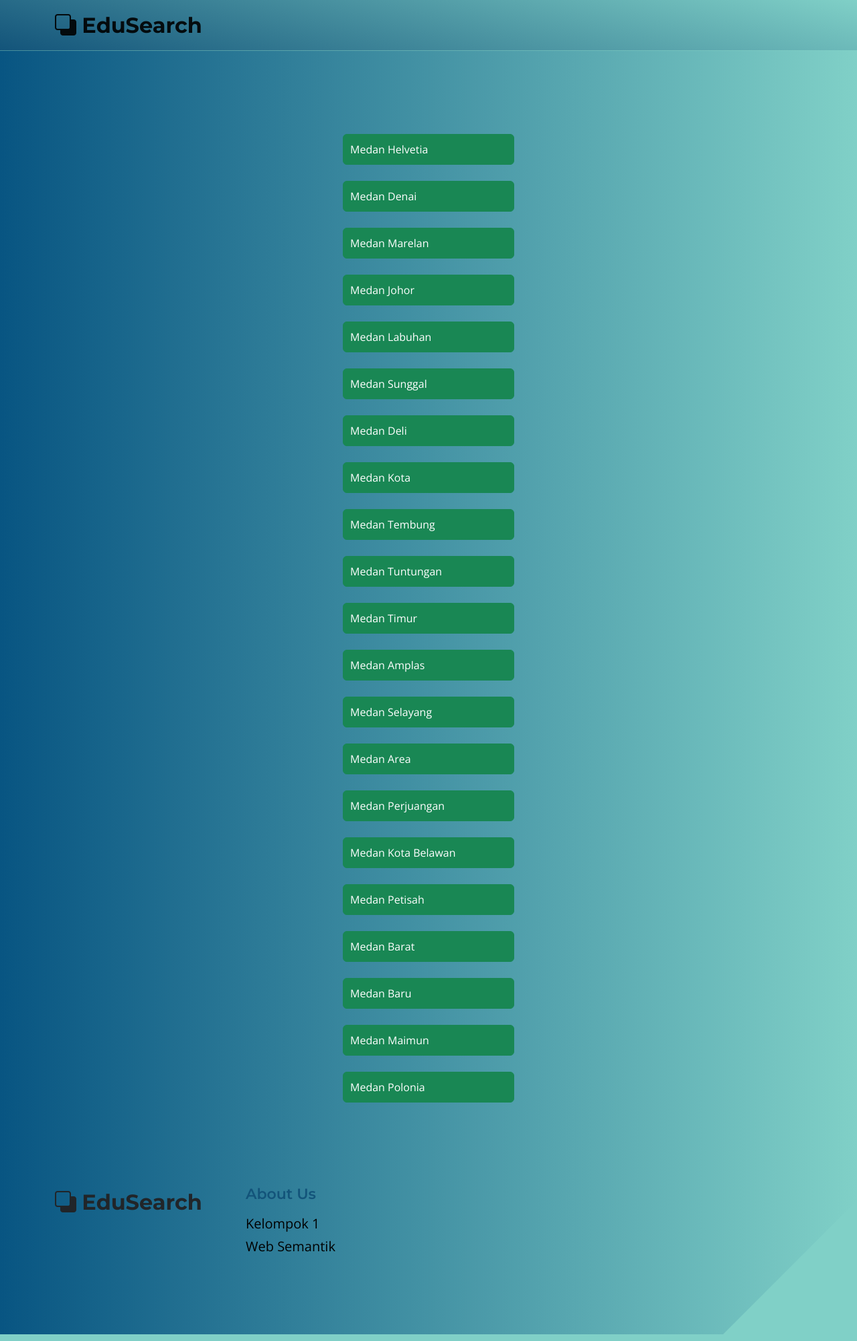
After one commit to saidmazaya/EduSearch, a Flask app: page /kecamatan in a window 1280 px wide. The commit adds this page. Shown: the whole page at 67% size. Run offline with Flask 3, Linux system fonts and the light colour scheme; some libraries are stand-ins or nearby versions.

Commit message:
Add flask import and route for kecamatan page

```diff
--- a/app.py
+++ b/app.py
@@ -2,6 +2,7 @@ from flask import Flask, render_template, jsonify, request
 from rdflib import Graph, Namespace,Literal,URIRef
 from rdflib.plugins.sparql import prepareQuery
 from SPARQLWrapper import SPARQLWrapper, JSON
+from flask import render_template, request, url_for
 import json
 
 app = Flask(__name__)
@@ -22,6 +23,22 @@ def run_query(query):
     sparql.setReturnFormat(JSON)
     results = sparql.query().convert()
     return results["results"]["bindings"]
+
+def get_bentuk_pendidikan_classification():
+    query = f"""
+    {PREFIXES}
+
+    SELECT DISTINCT ?bentukPendidikan
+    WHERE {{
+      ?individu instansi:namaSekolah ?namaSekolah ;
+                instansi:kindOf ?bentukPendidikan .
+      FILTER (
+        !CONTAINS(STR(?bentukPendidikan), "SPK")
+      )
+    }}
+    """
+    results = run_query(query)
+    return [{'bentukPendidikan': result['bentukPendidikan']['value']} for result in results]
 
 # Query SPARQL untuk mendapatkan informasi tentang TK Ar-Rayhan School
 query_string = f"""
@@ -57,6 +74,12 @@ def tk_ar_rayhan_info():
     results = run_query(query_string)
     return render_template('tk_info.html', results=results)
 
+@app.route('/kecamatan')
+def kecamatan():
+    # Add any logic or data retrieval needed for the kecamatan page
+    return render_template('kecamatan.html')
+
+
 @app.route('/')
 def home():
     data_to_pass = {
@@ -66,34 +89,44 @@ def home():
     }
     return render_template('home.html', data=data_to_pass)
 
+# Fungsi route '/index'
 @app.route('/index')
 def index():
     keyword = request.args.get('keyword', default='', type=str)
+    bentuk_pendidikan = request.args.get('bentukPendidikan', default='', type=str)
 
-    # Your existing SPARQL query with multiple optional patterns for different criteria
+    # Get bentuk_pendidikan_classification for dropdown
+    bentuk_pendidikan_classification = get_bentuk_pendidikan_classification()
+
+    # SPARQL query with filter for bentukPendidikan if available
     query_all_a = f"""
-    {PREFIXES}
+        {PREFIXES}
 
-    SELECT DISTINCT ?namaSekolah ?npsn ?akreditasi ?bentukPendidikan ?kecamatan
-    WHERE {{
-        ?individu instansi:namaSekolah ?namaSekolah ;
-                instansi:NPSN ?npsn ;
-                instansi:akreditasi ?akreditasi ;
-                instansi:kindOf ?bentukPendidikan ;
-                instansi:locatedIn ?kecamatan .
+        SELECT DISTINCT ?namaSekolah ?npsn ?akreditasi ?bentukPendidikan ?kecamatan
+        WHERE {{
+            ?individu instansi:namaSekolah ?namaSekolah ;
+                    instansi:NPSN ?npsn ;
+                    instansi:akreditasi ?akreditasi ;
+                    instansi:kindOf ?bentukPendidikan ;
+                    instansi:locatedIn ?kecamatan .
 
-        FILTER(
-            regex(STR(?namaSekolah), "{keyword}", "i") ||
-            regex(STR(?npsn), "{keyword}", "i")
-        )
-    }}
+            FILTER(
+                regex(STR(?namaSekolah), "{keyword}", "i") ||
+                regex(STR(?npsn), "{keyword}", "i")
+            )
+
+   {f'FILTER(?bentukPendidikan = "{bentuk_pendidikan}")' if bentuk_pendidikan else ''}
+
+}}
     """
-    if keyword:
+
+    if keyword or bentuk_pendidikan:
         results = run_query(query_all_a)
-        return render_template('index.html', results=results, keyword=keyword)
+        return render_template('index.html', results=results, keyword=keyword, bentuk_pendidikan_classification=bentuk_pendidikan_classification, selectedBentuk=bentuk_pendidikan)
     else:
+        # Include this line to get all bentuk pendidikan if no filter is applied
         all_query = run_query(query_all)
-        return render_template('index.html', all_query=all_query, keyword=keyword)
+        return render_template('index.html', all_query=all_query, keyword=keyword, bentuk_pendidikan_classification=bentuk_pendidikan_classification, selectedBentuk=bentuk_pendidikan)
 
 @app.route('/detail/<npsn>')
 def detail(npsn):
@@ -109,8 +142,12 @@ def detail(npsn):
                     instansi:namaSekolah ?namaSekolah ;
                     instansi:alamat ?alamat ;
                     instansi:lintang ?lintang ;
+                    instansi:Status ?status ;
+                    instansi:kabupaten ?kabupaten ;
                     instansi:bujur ?bujur ;
+                    instansi:tanggalPendirian ?tanggalPendirian ;
                     instansi:akreditasi ?akreditasi ;
+                    instansi:linkSekolah ?linkSekolah ;
                     instansi:kindOf ?bentukPendidikan ;
                     instansi:locatedIn ?kecamatan .
         }}
@@ -120,7 +157,6 @@ def detail(npsn):
     # Execute the SPARQL query
     data_detail = run_query(query_detail)
 
-
     # Pass the results to the template
     return render_template('detail.html', npsn=npsn, data=data_detail)
 
--- /dev/null
+++ b/templates/kecamatan.html
@@ -0,0 +1,154 @@
+<!doctype html>
+<html lang="en">
+    <head>
+        <meta charset="utf-8">
+        <meta name="viewport" content="width=device-width, initial-scale=1">
+
+        <meta name="description" content="">
+        <meta name="author" content="">
+
+        <title>Web Semantik</title>
+
+        <!-- CSS FILES -->
+        <link rel="preconnect" href="https://fonts.googleapis.com">
+        <link rel="stylesheet" href="https://cdnjs.cloudflare.com/ajax/libs/font-awesome/5.13.0/css/all.min.css" integrity="sha256-h20CPZ0QyXlBuAw7A+KluUYx/3pK+c7lYEpqLTlxjYQ=" crossorigin="anonymous" />
+
+
+        <link rel="preconnect" href="https://fonts.gstatic.com" crossorigin>
+
+        <link href="https://fonts.googleapis.com/css2?family=Montserrat:wght@500;600;700&family=Open+Sans&display=swap" rel="stylesheet">
+
+        <link href="{{url_for('static', filename='css/bootstrap.min.css')}}" rel="stylesheet">
+
+        <link href="{{url_for('static', filename='css/bootstrap-icons.css')}}" rel="stylesheet">
+
+        <link href="{{url_for('static', filename='css/main.css')}}" rel="stylesheet">
+
+        <link href="{{url_for('static', filename='css/templatemo-topic-listing.css')}}" rel="stylesheet">
+        <style>
+             .btn {
+                width: 20%;
+                display: flex;
+                max-width: 300px;
+                margin: auto;
+                padding: 10px;
+                flex-direction: row;
+            }
+
+
+            .custom-navbar {
+                background-image: linear-gradient(15deg, #13547a 0%, #80d0c7 100%);
+}
+  </style>
+
+
+
+    </head>
+
+    <body id="top" style="background: linear-gradient(to right, #085582, #80d0c7 100%);">
+
+        <main>
+            <nav class="navbar navbar-expand-lg fixed-top custom-navbar">
+                <div class="container">
+                    <a class="navbar-brand" href="index">
+                        <i class="bi-back"></i>
+                        <span>EduSearch</span>
+                    </a>
+
+                    <button class="navbar-toggler" type="button" data-bs-toggle="collapse" data-bs-target="#navbarNav" aria-controls="navbarNav" aria-expanded="false" aria-label="Toggle navigation">
+                        <span class="navbar-toggler-icon"></span>
+                    </button>
+                </div>
+            </nav>
+        </main>
+
+
+        <section class="section-padding">
+            <div class="container">
+
+                    <script>
+                        var kecamatanList = [
+                          "Medan Helvetia",
+                          "Medan Denai",
+                          "Medan Marelan",
+                          "Medan Johor",
+                          "Medan Labuhan",
+                          "Medan Sunggal",
+                          "Medan Deli",
+                          "Medan Kota",
+                          "Medan Tembung",
+                          "Medan Tuntungan",
+                          "Medan Timur",
+                          "Medan Amplas",
+                          "Medan Selayang",
+                          "Medan Area",
+                          "Medan Perjuangan",
+                          "Medan Kota Belawan",
+                          "Medan Petisah",
+                          "Medan Barat",
+                          "Medan Baru",
+                          "Medan Maimun",
+                          "Medan Polonia"
+                        ];
+
+                        for (var i = 0; i < kecamatanList.length; i++) {
+                            var kecamatan = kecamatanList[i];
+                            var hrefValue = "index/" + kecamatan.replace(/\s/g, '_');
+
+                            var buttonElement = document.createElement("a");
+                            buttonElement.setAttribute("type", "button");
+                            buttonElement.setAttribute("class", "btn btn-success btn-rounded");
+                            buttonElement.setAttribute("href", hrefValue);
+                            buttonElement.textContent = kecamatan;
+
+                            document.body.appendChild(buttonElement);
+                            document.body.appendChild(document.createElement("br")); // Menambahkan elemen <br> setelah setiap tautan
+                        }
+                      </script>
+
+
+
+
+            </div>
+
+
+        </section>
+        </section>
+
+
+        <footer class="site-footer section-padding">
+            <div class="container">
+                <div class="row">
+
+                    <div class="col-lg-3 col-12 mb-4 pb-2">
+                        <a class="navbar-brand mb-2">
+                            <i class="bi-back"></i>
+                            <span class="text-dark">EduSearch</span>
+                        </a>
+                    </div>
+                    <div class="col-lg-3 col-md-4 col-6 mb-4 mb-lg-0">
+                        <h6 class="site-footer-title mb-3">About Us</h6>
+
+                        <p class="text-black d-flex mb-1">
+
+                                Kelompok 1
+                        </p>
+
+                        <p class="text-black d-flex">
+                            Web Semantik
+                        </p>
+                    </div>
+
+
+                </div>
+            </div>
+        </footer>
+
+        <!-- JAVASCRIPT FILES -->
+        <script src="{{url_for('static', filename='js/jquery.min.js')}}"></script>
+        <script src="{{url_for('static', filename='js/bootstrap.bundle.min.js')}}"></script>
+        <script src="{{url_for('static', filename='js/jquery.sticky.js')}}"></script>
+        <script src="{{url_for('static', filename='js/custom.js')}}"></script>
+
+    </body>
+</html>
```
Also changed, not shown: templates/detail.html (+47 -42 lines), templates/index.html (+46 -29 lines).
